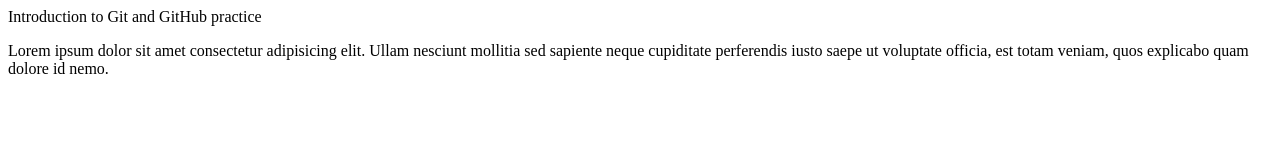
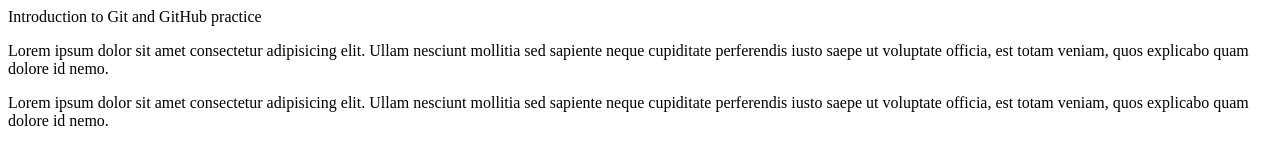
Before and after one commit to EmmanuelObodike/Queen, a plain HTML site: page index.html in a window 1280 px wide. Drawn offline with Linux system fonts and the light colour scheme.

Commit message:
modified file

```diff
--- a/index.html
+++ b/index.html
@@ -14,5 +14,11 @@
       saepe ut voluptate officia, est totam veniam, quos explicabo quam
       dolore id nemo.
   </p>
+  <p>
+    Lorem ipsum dolor sit amet consectetur adipisicing elit.
+     Ullam nesciunt mollitia sed sapiente neque cupiditate perferendis iusto
+      saepe ut voluptate officia, est totam veniam, quos explicabo quam
+      dolore id nemo.
+  </p>
 </body>
 </html>
```
Also changed, not shown: 1 other file.
